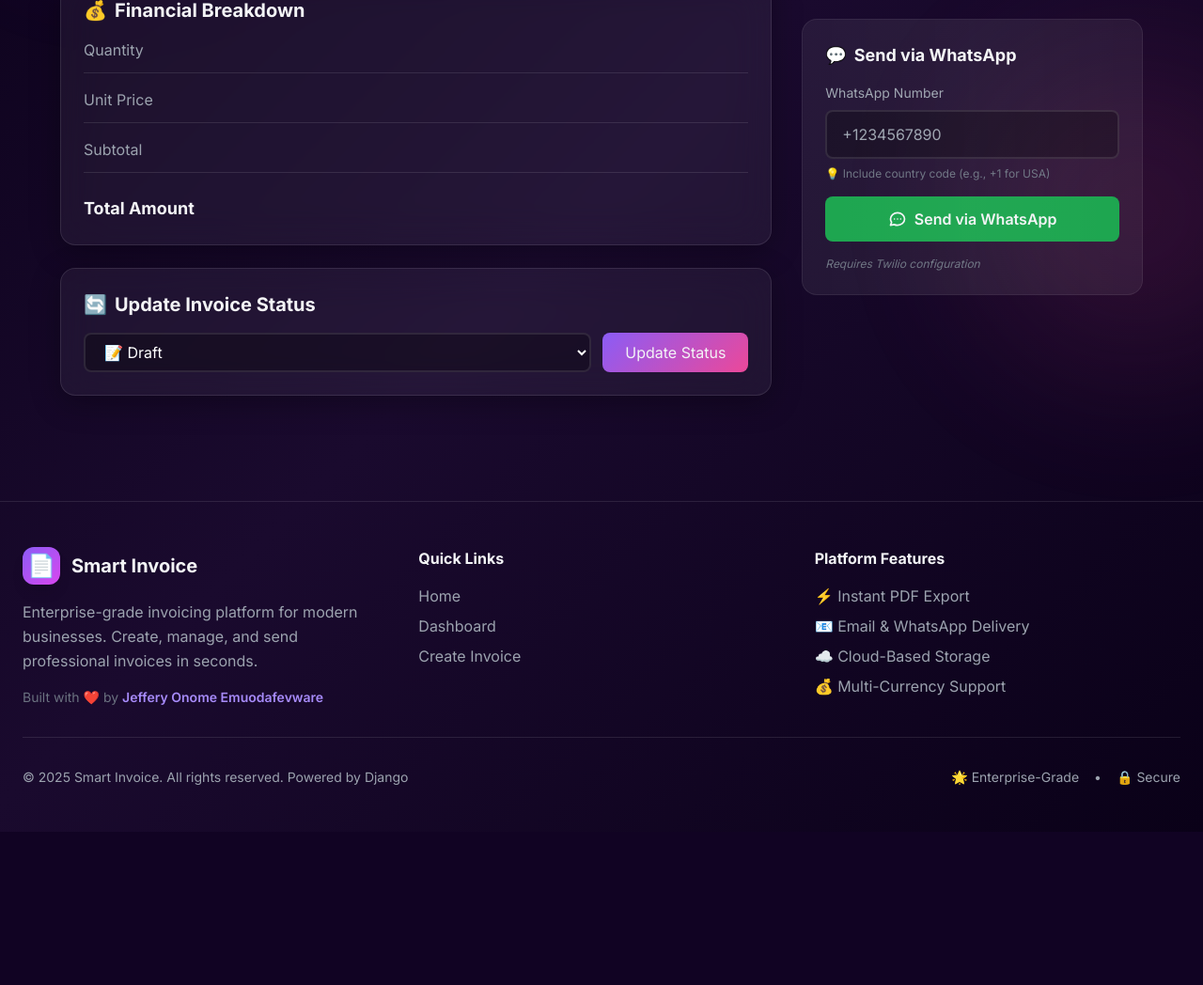
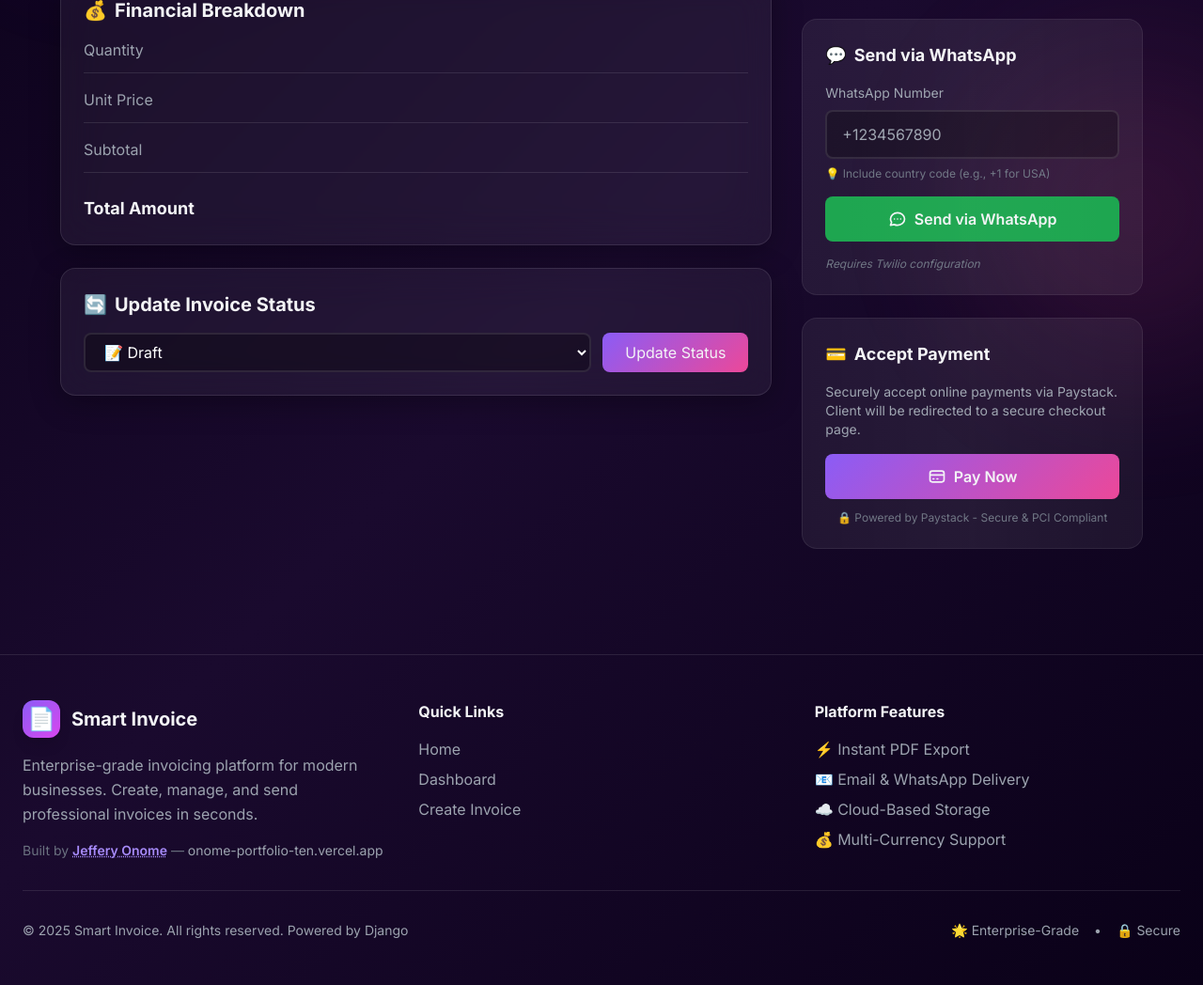
Before and after one commit to goldenjeffempire/smart-invoice, a Django app: template invoices/templates/invoices/invoice_detail.html in a window 1280 px wide. Shown: the part 454-1502 px from the top of the page at 94% size. Before the commit the page ends 1289 px from the top, so only its background shows below. Run offline with Django 5.2, Linux system fonts and the light colour scheme; the template is opened without the code that fills it, so the values that code supplies are empty; some libraries are stand-ins or nearby versions.

Commit message:
Add payment options and update navigation links throughout the site
Integrate Paystack for invoice payments, including direct and WhatsApp links, and update navigation with FAQ and Support links across multiple templates.

Replit-Commit-Author: Agent
Replit-Commit-Session-Id: 2f25cffa-776c-4f61-8c19-6915556b32a2
Replit-Commit-Checkpoint-Type: intermediate_checkpoint
Replit-Commit-Screenshot-Url: https://storage.googleapis.com/screenshot-production-us-central1/a989b453-3d82-4a7c-a5ec-14eabab69972/2f25cffa-776c-4f61-8c19-6915556b32a2/faTJFOZ

```diff
--- a/invoices/templates/invoices/faq.html
+++ b/invoices/templates/invoices/faq.html
@@ -302,7 +302,9 @@
           </div>
         </div>
         <div class="border-t border-white/10 pt-8 text-center">
-          <p class="text-gray-400 text-sm">&copy; 2025 Smart Invoice. All rights reserved. Built with care for modern businesses.</p>
+          <p class="text-gray-400 text-sm">
+            &copy; 2025 Smart Invoice. All rights reserved. | Built by <a href="https://onome-portfolio-ten.vercel.app" target="_blank" rel="noopener noreferrer" class="text-purple-400 hover:text-purple-300 transition underline decoration-dotted">Jeffery Onome</a> — <a href="https://onome-portfolio-ten.vercel.app" target="_blank" rel="noopener noreferrer" class="text-gray-400 hover:text-purple-400 transition">onome-portfolio-ten.vercel.app</a>
+          </p>
         </div>
       </div>
     </footer>
--- a/invoices/templates/invoices/invoice_detail.html
+++ b/invoices/templates/invoices/invoice_detail.html
@@ -456,6 +456,65 @@
               <p class="text-xs text-gray-500 italic">Requires Twilio configuration</p>
             </form>
           </div>
+
+          <!-- Online Payment -->
+          {% if invoice.status != 'paid' %}
+          <div class="action-card rounded-2xl p-6 slide-up" style="animation-delay: 0.7s">
+            <h3 class="text-lg font-bold mb-4 flex items-center gap-2">
+              <span>💳</span>
+              Accept Payment
+            </h3>
+
+            <p class="text-sm text-gray-400 mb-4">
+              Securely accept online payments via Paystack. Client will be redirected to a secure checkout page.
+            </p>
+
+            <div class="space-y-3">
+              <a href="{% url 'initialize_payment' invoice.pk %}" class="w-full btn-primary px-5 py-3 rounded-lg font-semibold flex items-center justify-center gap-2 block text-center">
+                <svg class="w-5 h-5" fill="none" stroke="currentColor" viewBox="0 0 24 24">
+                  <path stroke-linecap="round" stroke-linejoin="round" stroke-width="2" d="M3 10h18M7 15h1m4 0h1m-7 4h12a3 3 0 003-3V8a3 3 0 00-3-3H6a3 3 0 00-3 3v8a3 3 0 003 3z"></path>
+                </svg>
+                Pay Now
+              </a>
+
+              {% if invoice.client_phone %}
+              <a href="{% url 'whatsapp_payment_link' invoice.pk %}" class="w-full bg-emerald-600 hover:bg-emerald-700 transition px-5 py-3 rounded-lg font-semibold flex items-center justify-center gap-2 block text-center">
+                <svg class="w-5 h-5" fill="none" stroke="currentColor" viewBox="0 0 24 24">
+                  <path stroke-linecap="round" stroke-linejoin="round" stroke-width="2" d="M8 12h.01M12 12h.01M16 12h.01M21 12c0 4.418-4.03 8-9 8a9.863 9.863 0 01-4.255-.949L3 20l1.395-3.72C3.512 15.042 3 13.574 3 12c0-4.418 4.03-8 9-8s9 3.582 9 8z"></path>
+                </svg>
+                WhatsApp Pay Link
+              </a>
+              {% endif %}
+
+              <p class="text-xs text-gray-500 text-center">
+                🔒 Powered by Paystack - Secure & PCI Compliant
+              </p>
+            </div>
+          </div>
+          {% else %}
+          <div class="action-card rounded-2xl p-6 slide-up bg-green-900/20" style="animation-delay: 0.7s">
+            <h3 class="text-lg font-bold mb-4 flex items-center gap-2 text-green-400">
+              <span>✅</span>
+              Payment Received
+            </h3>
+
+            <p class="text-sm text-gray-300 mb-3">
+              This invoice has been marked as paid.
+            </p>
+
+            {% if invoice.paid_date %}
+            <div class="text-xs text-gray-400">
+              Paid on {{ invoice.paid_date|date:"F d, Y" }}
+            </div>
+            {% endif %}
+
+            {% if invoice.paystack_reference %}
+            <div class="mt-3 pt-3 border-t border-white/10 text-xs text-gray-500">
+              Reference: {{ invoice.paystack_reference }}
+            </div>
+            {% endif %}
+          </div>
+          {% endif %}
         </div>
       </div>
     </main>
@@ -496,7 +555,7 @@
             Enterprise-grade invoicing platform for modern businesses. Create, manage, and send professional invoices in seconds.
           </p>
           <p class="text-sm text-gray-500">
-            Built with ❤️ by <span class="font-semibold text-violet-400">Jeffery Onome Emuodafevware</span>
+            Built by <a href="https://onome-portfolio-ten.vercel.app" target="_blank" rel="noopener noreferrer" class="font-semibold text-violet-400 hover:text-violet-300 transition underline decoration-dotted">Jeffery Onome</a> — <a href="https://onome-portfolio-ten.vercel.app" target="_blank" rel="noopener noreferrer" class="text-gray-400 hover:text-violet-400 transition">onome-portfolio-ten.vercel.app</a>
           </p>
         </div>
 
--- a/invoices/templates/invoices/invoice_form.html
+++ b/invoices/templates/invoices/invoice_form.html
@@ -852,7 +852,7 @@
             Enterprise-grade invoicing platform for modern businesses. Create, manage, and send professional invoices in seconds.
           </p>
           <p class="text-sm text-gray-500">
-            Built with ❤️ by <span class="font-semibold text-violet-400">Jeffery Onome Emuodafevware</span>
+            Built by <a href="https://onome-portfolio-ten.vercel.app" target="_blank" rel="noopener noreferrer" class="font-semibold text-violet-400 hover:text-violet-300 transition underline decoration-dotted">Jeffery Onome</a> — <a href="https://onome-portfolio-ten.vercel.app" target="_blank" rel="noopener noreferrer" class="text-gray-400 hover:text-violet-400 transition">onome-portfolio-ten.vercel.app</a>
           </p>
         </div>
 
@@ -862,6 +862,8 @@
             <li><a href="/" class="hover:text-violet-400 transition">Home</a></li>
             <li><a href="{% url 'invoice_list' %}" class="hover:text-violet-400 transition">Dashboard</a></li>
             <li><a href="{% url 'create_invoice' %}" class="hover:text-violet-400 transition">Create Invoice</a></li>
+            <li><a href="{% url 'faq' %}" class="hover:text-violet-400 transition">FAQ</a></li>
+            <li><a href="{% url 'support' %}" class="hover:text-violet-400 transition">Support</a></li>
           </ul>
         </div>
 
--- a/invoices/templates/invoices/invoice_list.html
+++ b/invoices/templates/invoices/invoice_list.html
@@ -526,7 +526,7 @@
                         Enterprise-grade invoicing platform for modern businesses. Create, manage, and send professional invoices in seconds.
                     </p>
                     <p class="text-sm text-gray-500">
-                        Built with ❤️ by <span class="font-semibold text-violet-400">Jeffery Onome Emuodafevware</span>
+                        Built by <a href="https://onome-portfolio-ten.vercel.app" target="_blank" rel="noopener noreferrer" class="font-semibold text-violet-400 hover:text-violet-300 transition underline decoration-dotted">Jeffery Onome</a> — <a href="https://onome-portfolio-ten.vercel.app" target="_blank" rel="noopener noreferrer" class="text-gray-400 hover:text-violet-400 transition">onome-portfolio-ten.vercel.app</a>
                     </p>
                 </div>
 
@@ -536,6 +536,8 @@
                         <li><a href="/" class="hover:text-violet-400 transition">Home</a></li>
                         <li><a href="{% url 'invoice_list' %}" class="hover:text-violet-400 transition">Dashboard</a></li>
                         <li><a href="{% url 'create_invoice' %}" class="hover:text-violet-400 transition">Create Invoice</a></li>
+                        <li><a href="{% url 'faq' %}" class="hover:text-violet-400 transition">FAQ</a></li>
+                        <li><a href="{% url 'support' %}" class="hover:text-violet-400 transition">Support</a></li>
                     </ul>
                 </div>
 
--- a/invoices/templates/invoices/support.html
+++ b/invoices/templates/invoices/support.html
@@ -231,7 +231,9 @@
           </div>
         </div>
         <div class="border-t border-white/10 pt-8 text-center">
-          <p class="text-gray-400 text-sm">&copy; 2025 Smart Invoice. All rights reserved. Built with care for modern businesses.</p>
+          <p class="text-gray-400 text-sm">
+            &copy; 2025 Smart Invoice. All rights reserved. | Built by <a href="https://onome-portfolio-ten.vercel.app" target="_blank" rel="noopener noreferrer" class="text-purple-400 hover:text-purple-300 transition underline decoration-dotted">Jeffery Onome</a> — <a href="https://onome-portfolio-ten.vercel.app" target="_blank" rel="noopener noreferrer" class="text-gray-400 hover:text-purple-400 transition">onome-portfolio-ten.vercel.app</a>
+          </p>
         </div>
       </div>
     </footer>
```
Also changed, not shown: invoices/templates/invoices/landing.html (+9 -9 lines), 1 other file.
